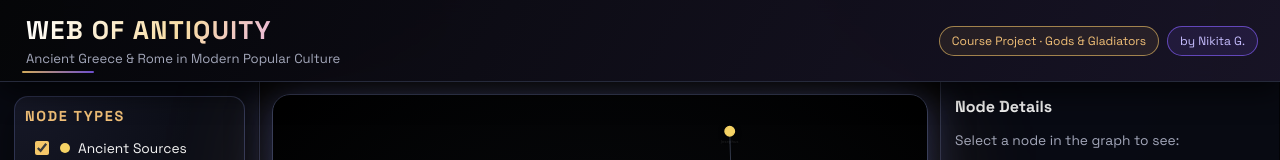
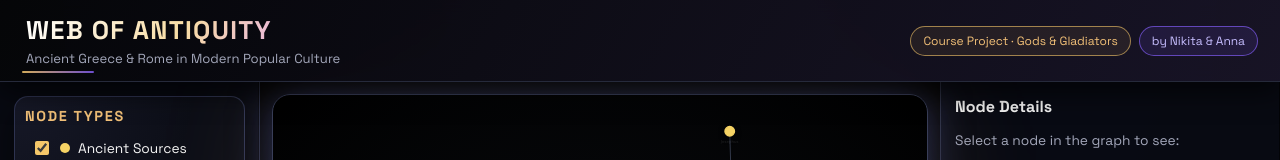
Before and after one commit to nikgrbn/web-of-antiquity, a website: page project/index.html in a window 1280 px wide. Shown: the top 160 px of the page. Drawn offline with Linux system fonts and the light colour scheme.

Commit message:
'by' label edited

```diff
--- a/project/index.html
+++ b/project/index.html
@@ -20,7 +20,7 @@
     </div>
     <div class="header-meta">
       <span class="header-badge">Course Project · Gods &amp; Gladiators</span>
-      <span class="header-author-badge">by Nikita G.</span>
+      <span class="header-author-badge">by Nikita & Anna</span>
     </div>
   </header>
 
```
